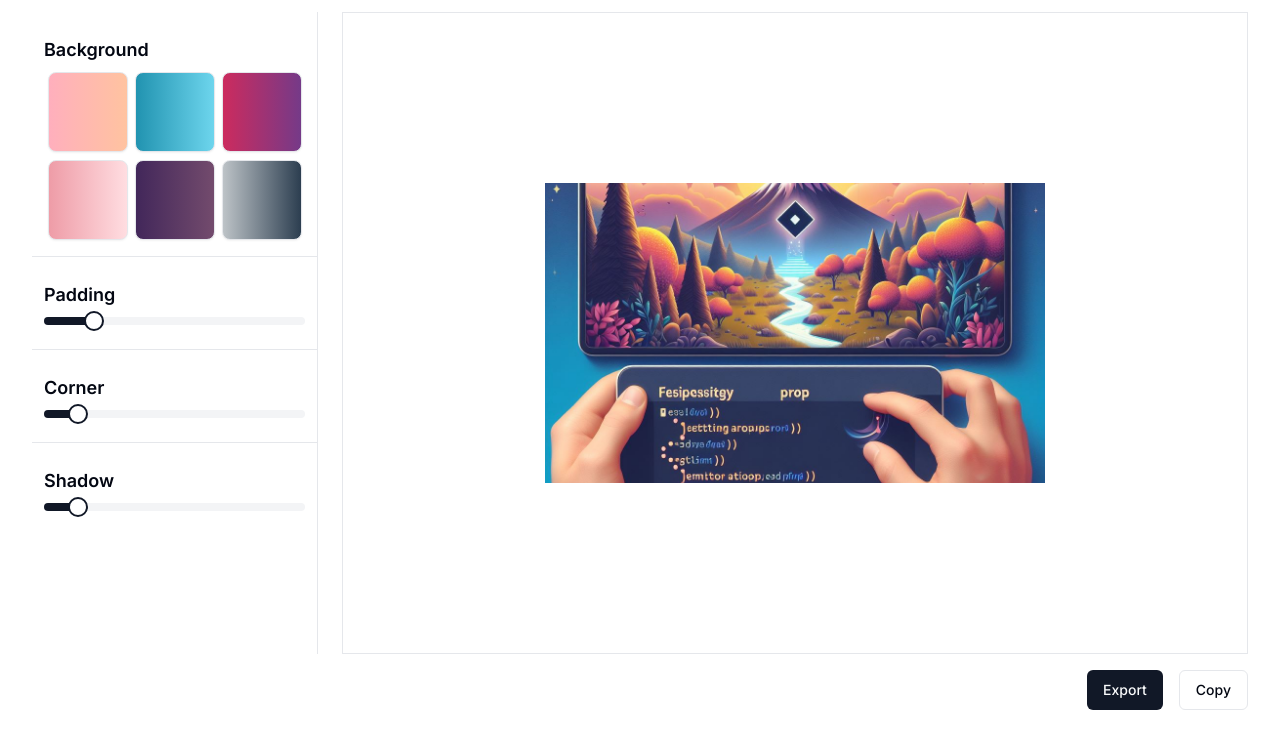
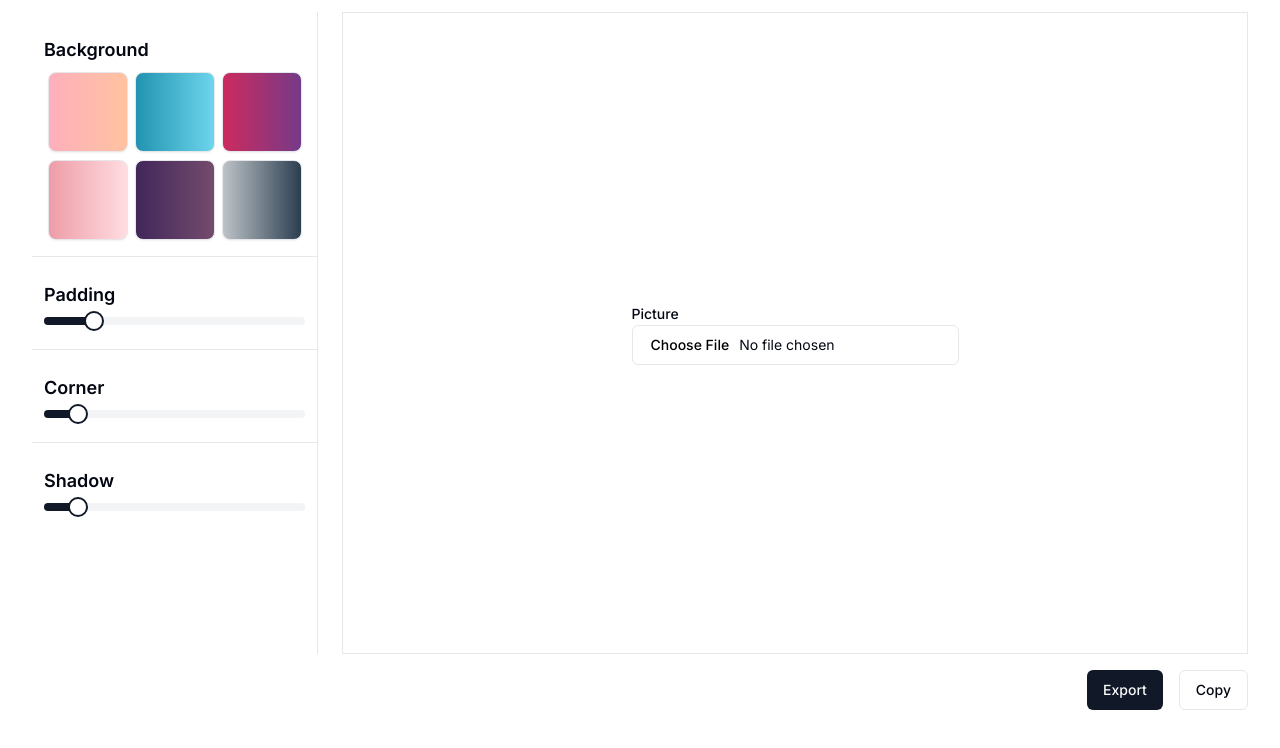
Before and after one commit to tricknguyen/mark-shot, a Next.js app: page / in a window 1280 px wide. Shown: the top 748 px of the page. Built offline with nearby package versions, Linux system fonts and the light colour scheme.

Commit message:
Complete feature Export and Copy Image 🎞

```diff
--- a/package.json
+++ b/package.json
@@ -9,6 +9,8 @@
     "lint": "next lint"
   },
   "dependencies": {
+    "@radix-ui/react-icons": "^1.3.0",
+    "@radix-ui/react-label": "^2.0.2",
     "@radix-ui/react-slider": "^1.1.2",
     "@radix-ui/react-slot": "^1.0.2",
     "class-variance-authority": "^0.7.0",
--- a/src/app/page.tsx
+++ b/src/app/page.tsx
@@ -3,7 +3,7 @@
 import { ActionButton } from "@/components/ActionButton";
 import { ImageHandler } from "@/components/ImageHandler";
 import { Settings } from "@/components/Settings";
-import { useRef } from "react";
+import { useRef, useState } from "react";
 import * as htmlToImage from "html-to-image";
 import { Provider } from "jotai";
 import { settingsStore } from "@/store/SettingStore";
@@ -11,14 +11,43 @@ import { settingsStore } from "@/store/SettingStore";
 export default function Home() {
   const domEl = useRef(null);
 
+  async function fetchImageData(imageUrl: string) {
+    const response = await fetch(imageUrl);
+    if (!response.ok) {
+      throw new Error("Failed to fetch image: ${response.statusText}");
+    }
+    return await response.blob();
+  }
+
+  function createImageFile(blob: Blob, filename: string) {
+    const newFile = new File([blob], filename, { type: blob.type });
+    return newFile;
+  }
+
   async function handleExportImage() {
     let url = null;
     if (domEl.current) {
       url = await htmlToImage.toPng(domEl.current);
       const link = document.createElement("a");
-      link.download = "html-to-img.png";
+      link.download = "MarkShotV.png";
       link.href = url;
       link.click();
+    }
+  }
+
+
+  async function handleCopyImageToClipBoard() {
+    let url = null;
+    if (domEl.current) {
+      url = await htmlToImage.toPng(domEl.current);
+      try {
+        const imageData = await fetchImageData(url);
+        const imageFile = createImageFile(imageData, "MarkShotV");
+        await navigator.clipboard.write([new ClipboardItem({ [imageFile.type]: imageFile })]);
+        console.log("Image copied to clipboard!");
+      } catch (error) {
+        console.error("Failed to copy image to clipboard:", error);
+      }
     }
   }
 
@@ -38,7 +67,7 @@ export default function Home() {
         </div>
 
         <div className="flex justify-end mt-4 h-1/2">
-          <ActionButton onExport={handleExportImage} />
+          <ActionButton onExport={handleExportImage} onCopy={handleCopyImageToClipBoard}/>
         </div>
       </div>
     </main>
--- a/src/components/ActionButton.tsx
+++ b/src/components/ActionButton.tsx
@@ -1,14 +1,25 @@
+import { useState } from "react";
 import { Button } from "./ui/button";
+import { CheckIcon } from "@radix-ui/react-icons";
 interface ActionButtonProps {
     onExport?: () => void;
     onCopy?: () => void;
 }
 
 export function ActionButton({ onExport, onCopy }: ActionButtonProps) {
+    const [isCopied, setIsCopied] = useState(false);
+
     return (
         <>
             <Button className="mr-2" onClick={onExport}>Export</Button>
-            <Button className="ml-2" variant="outline" onClick={onCopy}>Copy</Button>
+            <Button className="ml-2" variant="outline" onClick={() => {
+                setIsCopied(true);
+                onCopy;
+            }}>
+                {
+                    isCopied ? <><CheckIcon /> Copied</> : "Copy"
+                }
+            </Button>
         </>
     )
 }
--- a/src/components/ImageHandler.tsx
+++ b/src/components/ImageHandler.tsx
@@ -1,26 +1,32 @@
-import { MutableRefObject } from "react";
+import { ChangeEvent, MutableRefObject, useEffect, useState } from "react";
 import Image from "next/image";
-import Designer from "../app/Designer.jpeg";
 import { useAtom } from "jotai";
 import { settingAttom } from "@/store/SettingStore";
+import { Label } from "./ui/label";
+import { Input } from "./ui/input";
 
 interface ImageHandlerProp {
     domEl?: MutableRefObject<null>
 }
 
 export function ImageHandler({ domEl }: ImageHandlerProp) {
-    const [settings, setSettings] = useAtom(settingAttom);
+    const [settings] = useAtom(settingAttom);
+    const [image, setImage] = useState<string | null>(null);
 
+    function handleChange(e: ChangeEvent<HTMLInputElement>) {
+        const url = e.target.files?.[0];
+        if (url) {
+            setImage(URL.createObjectURL(url));
+        }
+    }
 
-    window.addEventListener("paste", handlePasteEvent);
-
-    function handlePasteEvent(event: ClipboardEvent) {
+    function handlePaste(event: ClipboardEvent) {
         if (!event.clipboardData || !event.clipboardData.items.length) {
             return;
         }
 
         const pastedItem = event.clipboardData.items[0];
-        if (pastedItem.type.indexOf('image') === -1) {
+        if (pastedItem.type.indexOf("image") === -1) {
             return; // Check for image type
         }
 
@@ -30,36 +36,44 @@ export function ImageHandler({ domEl }: ImageHandlerProp) {
         if (blob) {
             reader.readAsDataURL(blob);
             reader.onloadend = () => {
+                if (!image) {
+                    debugger;
                     const dataURL = reader.result;
-                const imageElement = document.createElement("img");
-
-                if (dataURL) {
-                    imageElement.src = dataURL.toString();
+                    setImage(dataURL as string)
                 }
-                const pasteDiv = document.getElementById("wrapper");
-                pasteDiv?.appendChild(imageElement);
             };
         }
     }
 
+    useEffect(() => {
+        const handlePasteEvent = (event: ClipboardEvent) => handlePaste(event);
+        window.addEventListener("paste", handlePasteEvent);
+
+        return () => window.removeEventListener("paste", handlePasteEvent);
+      }, []);
+
     return <div className="p-4 h-[80vh] flex flex-col justify-center">
         <div id="domEl" ref={domEl}>
-            <div id="wrapper" className="w-full flex-row items-center p-5 h-full flex justify-center" style={{
+            <div id="wrapper" className="w-full flex-row items-center p-5 h-full flex justify-center">
+                <div style={{
                     backgroundImage: settings.backgroundColor?.value,
-                padding: settings.padding
-            }}>
-                <Image
+                    padding: settings.padding ? settings.padding : 40,
+                }} id="wrapper_img">
+                    {
+                        !image ? <>
+                            <Label htmlFor="inputImage">Picture</Label>
+                            <Input id="inputImage" type="file" accept="image/*" onChange={handleChange} />
+                        </> : <Image id="image" src={image} alt="Picture of the author"
                             style={{
                                 borderRadius: `${settings.corner}px`,
                                 boxShadow: `rgb(0 0 0 / 35%) 0px ${settings.shadow + 15}px ${settings.shadow + 25}px`,
-                        objectFit: "cover",
-                        maxWidth: 500,
-                        maxHeight: 300
+                                objectFit: "cover"
                             }}
-                    src={Designer}
-                    alt="Picture of the author"
-                    priority
+                            width={700}
+                            height={500}
                         />
+                    }
+                </div>
             </div>
         </div>
     </div>
--- /dev/null
+++ b/src/components/ui/input.tsx
@@ -0,0 +1,25 @@
+import * as React from "react"
+
+import { cn } from "@/lib/utils"
+
+export interface InputProps
+  extends React.InputHTMLAttributes<HTMLInputElement> {}
+
+const Input = React.forwardRef<HTMLInputElement, InputProps>(
+  ({ className, type, ...props }, ref) => {
+    return (
+      <input
+        type={type}
+        className={cn(
+          "flex h-10 w-full rounded-md border border-input bg-background px-3 py-2 text-sm ring-offset-background file:border-0 file:bg-transparent file:text-sm file:font-medium placeholder:text-muted-foreground focus-visible:outline-none focus-visible:ring-2 focus-visible:ring-ring focus-visible:ring-offset-2 disabled:cursor-not-allowed disabled:opacity-50",
+          className
+        )}
+        ref={ref}
+        {...props}
+      />
+    )
+  }
+)
+Input.displayName = "Input"
+
+export { Input }
--- /dev/null
+++ b/src/components/ui/label.tsx
@@ -0,0 +1,26 @@
+"use client"
+
+import * as React from "react"
+import * as LabelPrimitive from "@radix-ui/react-label"
+import { cva, type VariantProps } from "class-variance-authority"
+
+import { cn } from "@/lib/utils"
+
+const labelVariants = cva(
+  "text-sm font-medium leading-none peer-disabled:cursor-not-allowed peer-disabled:opacity-70"
+)
+
+const Label = React.forwardRef<
+  React.ElementRef<typeof LabelPrimitive.Root>,
+  React.ComponentPropsWithoutRef<typeof LabelPrimitive.Root> &
+    VariantProps<typeof labelVariants>
+>(({ className, ...props }, ref) => (
+  <LabelPrimitive.Root
+    ref={ref}
+    className={cn(labelVariants(), className)}
+    {...props}
+  />
+))
+Label.displayName = LabelPrimitive.Root.displayName
+
+export { Label }
```
Also changed, not shown: 1 other file (tests, documents, lock files or other folders). Lines whose indentation alone changed are shown as unchanged.
